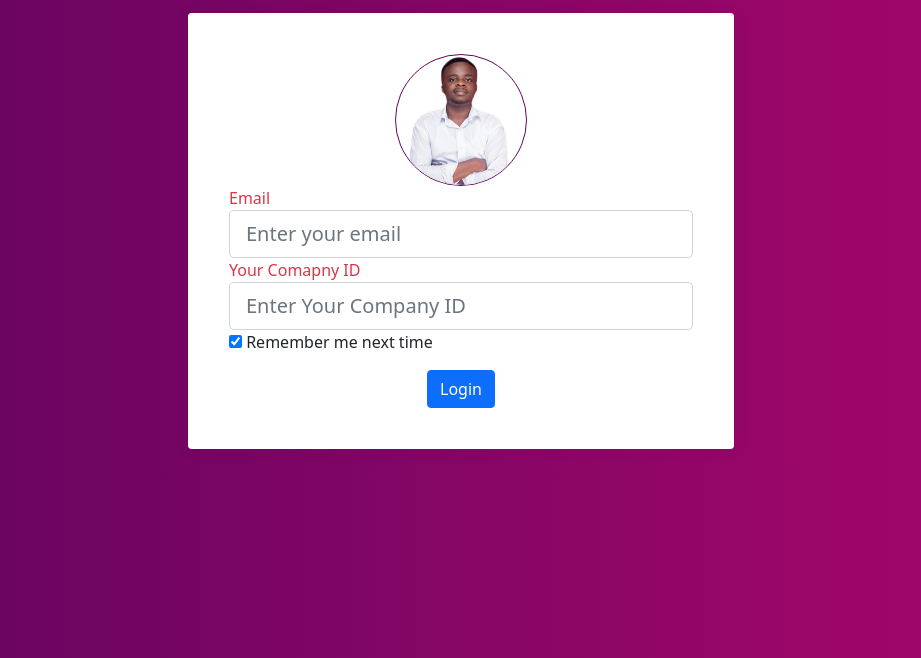
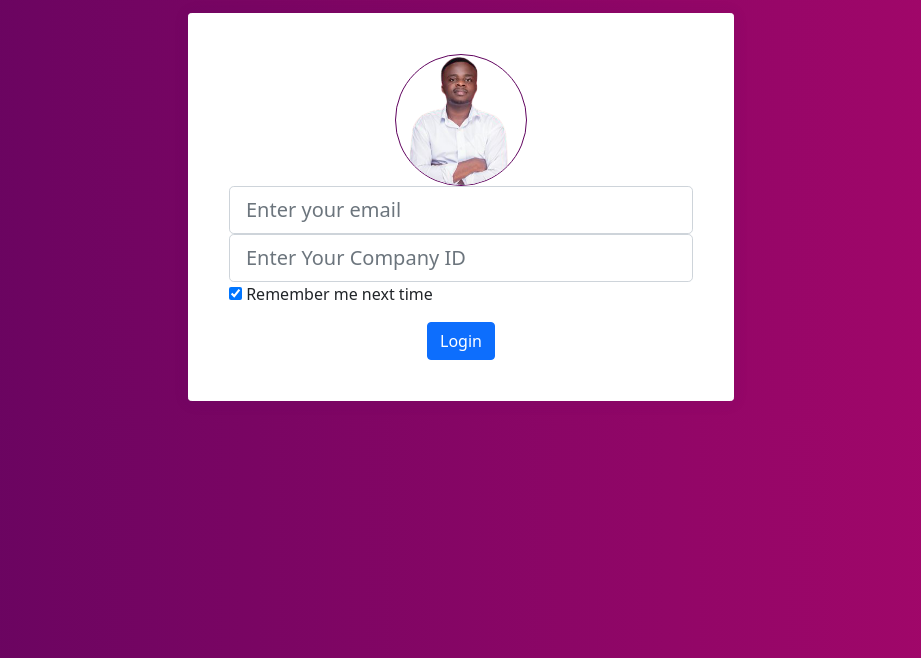
Before and after one commit to Clifftech123/school_manegemnet, a plain HTML site: page Index.html in a window 1280 px wide. Shown: the part 142-800 px from the top of the page, without its empty margins (179-1100 px from the left). Drawn offline with nearby package versions, Linux system fonts and the light colour scheme.

Commit message:
I deleted the lablefrom the forms

```diff
--- a/Index.html
+++ b/Index.html
@@ -51,12 +51,12 @@
              <!-- ========Form ========== -->
                 <form action="portal.html">
                   <div class="form-group" >
-                    <label> <span class =" text-danger "> Email</span>   </label>
+
                     <input class="form-control form-control-lg" type="email" name="email"
                       placeholder="Enter your email" required>
                   </div>
                   <div class="form-group">
-                    <label>  <span  class=" text-danger"  >  Your Comapny ID   </span> </label>
+
                     <input class="form-control form-control-lg" type="number" name="password"
                       placeholder="Enter Your Company ID" required>
 
```
